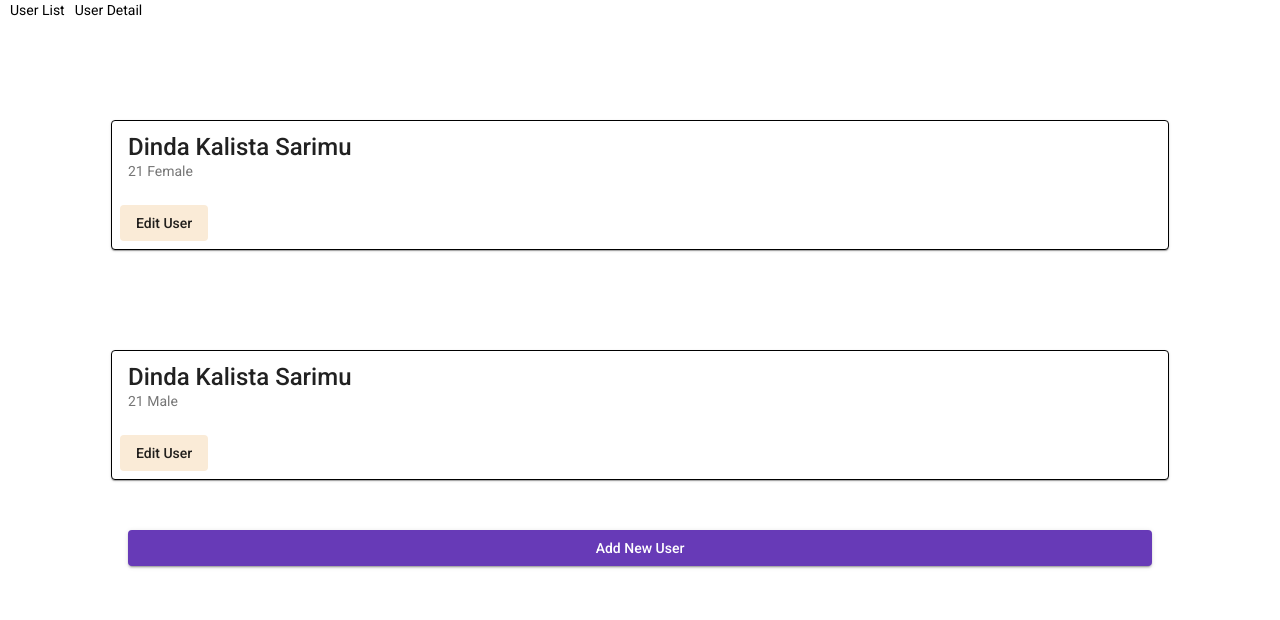
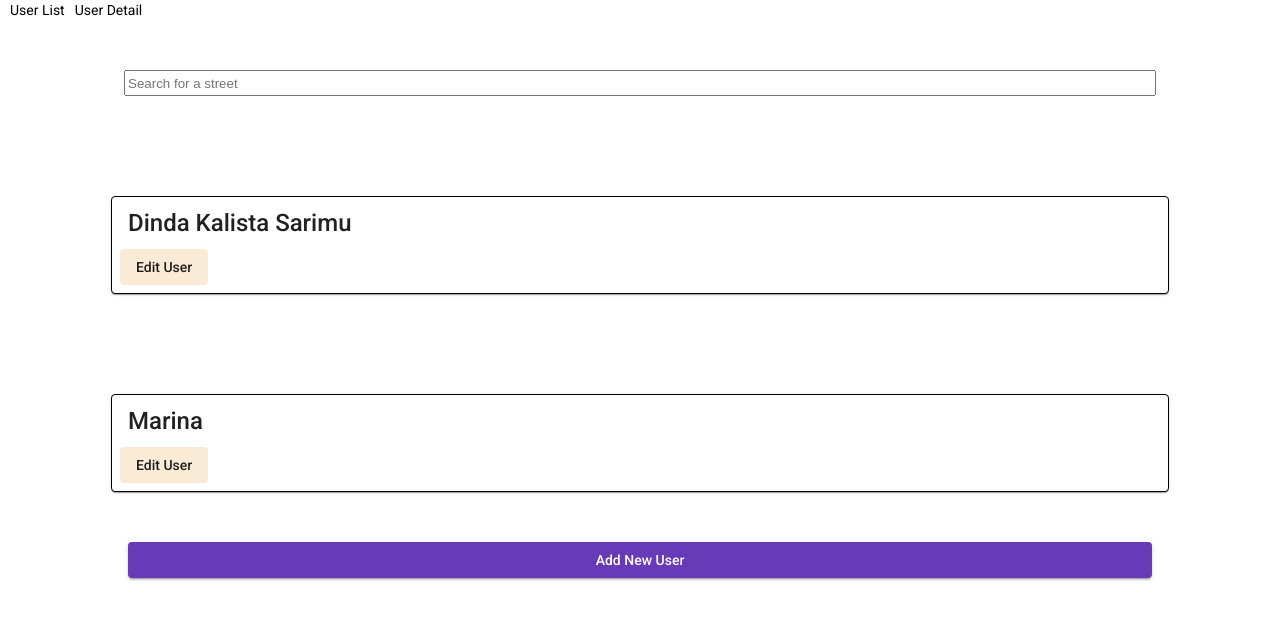
Before and after one commit to zettacamp-dinda-kalista/dinda_zettacamp_catfish, an Angular app in the folder angular_master/: page /user-detail in a window 1280 px wide. Shown: the top 620 px of the page. Built offline with nearby package versions, Linux system fonts and the light colour scheme.

Commit message:
add pipe

```diff
--- /dev/null
+++ b/angular_master/src/app/users/search-filter.pipe.ts
@@ -0,0 +1,20 @@
+import { Pipe, PipeTransform } from '@angular/core';
+import { User } from './users.model';
+
+@Pipe({
+  name: 'searchFilter'
+})
+export class SearchFilterPipe implements PipeTransform {
+
+  transform(Users: User[], filters: string): User[] {
+    if(Users.length === 0 || filters === ''){
+     return Users;
+    }else {
+     return Users.filter((user) =>
+     {
+       return user.name.toLowerCase().includes(filters.toLowerCase()
+     )})
+    }
+   }
+
+}
--- a/angular_master/src/app/users/user-card/user-card.component.css
+++ b/angular_master/src/app/users/user-card/user-card.component.css
@@ -9,3 +9,12 @@ button{
     display: block;
     margin-top: 100px;
  }
+
+ input{
+    width: 80%;
+    height: 20px;
+    margin-left: auto;
+    margin-right: auto;
+    display: block;
+    margin-top: 50px;
+ }
--- a/angular_master/src/app/users/user-card/user-card.component.html
+++ b/angular_master/src/app/users/user-card/user-card.component.html
@@ -1,7 +1,11 @@
-<mat-card *ngFor="let userCard of users">
-    <mat-card-title>{{userCard.name}}</mat-card-title>
-    <mat-card-subtitle>{{userCard.age}} {{userCard.genders}}</mat-card-subtitle>
-    <mat-card-actions>
-      <button mat-button (click)="editUser(userCard)">Edit User</button>
-    </mat-card-actions>
+<form class="example-form">
+  <input type="text" placeholder="Search for a street" [(ngModel)]="filters" [ngModelOptions]="{standalone: true}">
+</form>
+
+<mat-card *ngFor="let userCard of Users | searchFilter: filters">
+  <mat-card-title>{{userCard.name}}</mat-card-title>
+  <!-- <mat-card-subtitle>{{userCard.position}} {{userCard.marital_status}}</mat-card-subtitle> -->
+  <mat-card-actions>
+    <button mat-button (click)="editUser(userCard)">Edit User</button>
+  </mat-card-actions>
 </mat-card>
--- a/angular_master/src/app/users/user-card/user-card.component.ts
+++ b/angular_master/src/app/users/user-card/user-card.component.ts
@@ -1,6 +1,7 @@
 import { Component, OnInit } from '@angular/core';
 import { UsersService } from '../users.service';
 import { Router } from '@angular/router';
+import { User } from '../users.model';
 
 @Component({
   selector: 'app-user-card',
@@ -9,20 +10,19 @@ import { Router } from '@angular/router';
 })
 export class UserCardComponent implements OnInit {
 
-  users: any;
+  filters: string = '';
+  Users: any;
 
   constructor(private userService: UsersService, private router: Router) { }
 
   ngOnInit(): void {
     this.userService.userList$.subscribe(data => {
-      this.users = data;
-
-      console.log(this.users);
-
+      this.Users = data;
+      console.log(this.Users);
     })
   }
+
   editUser(editData: any){
     this.router.navigate(['/form-edit', editData._id]);
   }
-
 }
--- a/angular_master/src/app/users/user-list/user-list.component.html
+++ b/angular_master/src/app/users/user-list/user-list.component.html
@@ -61,7 +61,7 @@
         </a><br>
 
         <div formArrayName="address" *ngFor="let creds of controls.controls; let i = index"  >
-          <form [formGroupName]="i">
+          <div [formGroupName]="i">
             <mat-form-field class="example-full-width" appearance="fill">
               <mat-label for="address">Address: </mat-label>
               <input matInput id="address" type="text" formControlName="address">
@@ -89,7 +89,7 @@
             <button mat-raised-button color="warn" (click)="removeAddress(i)" *ngIf="controls.length > 1">
               Remove
             </button>
-          </form>
+          </div>
 
         </div>
 
--- a/angular_master/src/app/users/users.module.ts
+++ b/angular_master/src/app/users/users.module.ts
@@ -47,6 +47,8 @@ import { MatPaginatorModule } from '@angular/material/paginator';
 import { MatSortModule } from '@angular/material/sort';
 import { MatTableModule } from '@angular/material/table';
 import { UserCardComponent } from './user-card/user-card.component';
+import { SearchFilterPipe } from './search-filter.pipe';
+import { FormsModule } from '@angular/forms';
 
 
 
@@ -54,7 +56,8 @@ import { UserCardComponent } from './user-card/user-card.component';
   declarations: [
     UserListComponent,
     UserDetailComponent,
-    UserCardComponent
+    UserCardComponent,
+    SearchFilterPipe
   ],
   imports: [
     CommonModule,
@@ -95,6 +98,7 @@ import { UserCardComponent } from './user-card/user-card.component';
     MatPaginatorModule,
     MatSortModule,
     MatTableModule,
+    FormsModule
   ],
   exports: [
     UserListComponent,
--- a/angular_master/src/assets/user.json
+++ b/angular_master/src/assets/user.json
@@ -18,7 +18,7 @@
     },
     {
       "_id": 2,
-      "name": "Dinda Kalista Sarimu",
+      "name": "Marina",
       "age": 21,
       "genders": "Male",
       "email": "dinda@gmail.com",
```
Also changed, not shown: 1 other file (tests, documents, lock files or other folders).
